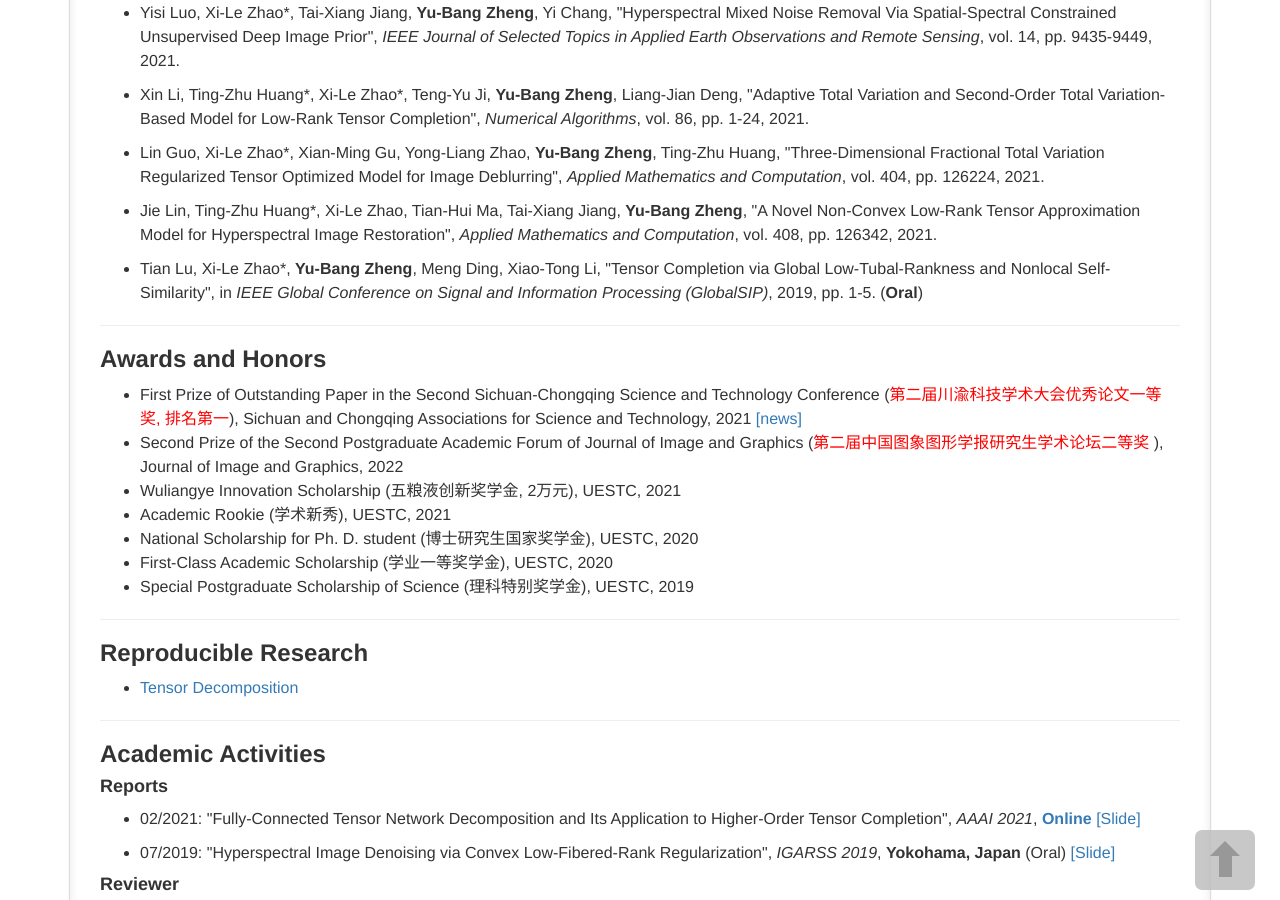
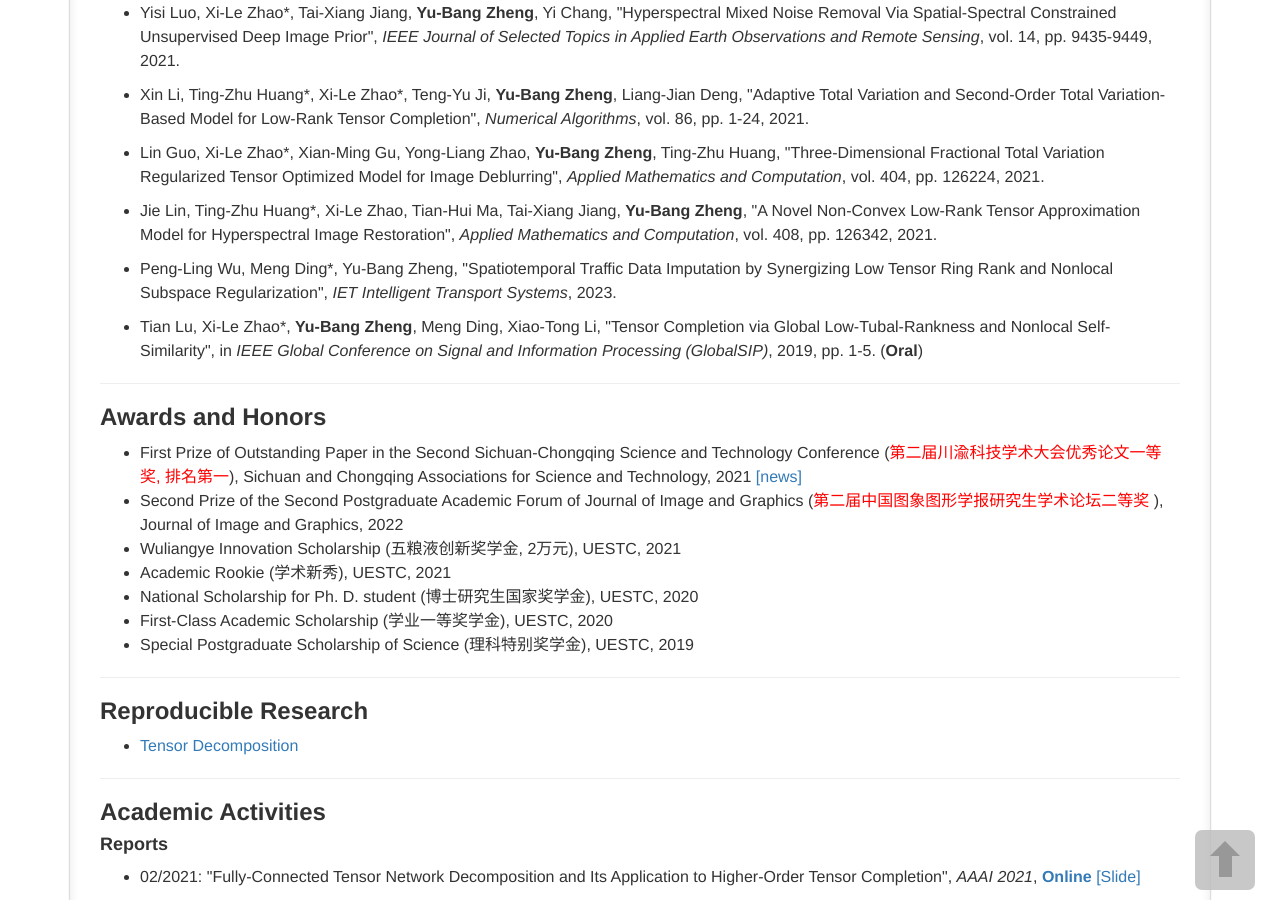
Before and after one commit to YuBangZheng/yubangzheng.github.io, a Jekyll site: the page built from pages/1_homepage.md, in a window 1280 px wide and 900 px high, scrolled down 2243 px. Built offline with Jekyll 4.4.1, drawn with Linux system fonts in a browser that asks for light colours; a script that is not in the unit is left out; comment, search, counter and statistics services are not loaded.

Commit message:
Update 1_homepage.md

```diff
--- a/pages/1_homepage.md
+++ b/pages/1_homepage.md
@@ -243,6 +243,8 @@ function toggleBibtex(articleid) {
 
 * Jie Lin, Ting-Zhu Huang\*, Xi-Le Zhao, Tian-Hui Ma, Tai-Xiang Jiang, **Yu-Bang Zheng**, \"A Novel Non-Convex Low-Rank Tensor Approximation Model for Hyperspectral Image Restoration\", _Applied Mathematics and Computation_, vol. 408, pp. 126342, 2021.
 
+* Peng-Ling Wu, Meng Ding\*, Yu-Bang Zheng, \"Spatiotemporal Traffic Data Imputation by Synergizing Low Tensor Ring Rank and Nonlocal Subspace Regularization\", _IET Intelligent Transport Systems_, 2023.
+
 * Tian Lu, Xi-Le Zhao\*, **Yu-Bang Zheng**, Meng Ding, Xiao-Tong Li, \"Tensor Completion via Global Low-Tubal-Rankness and Nonlocal Self-Similarity\", in _IEEE Global Conference on Signal and Information Processing (GlobalSIP)_, 2019, pp. 1-5. (**Oral**)
 
 ---
```
